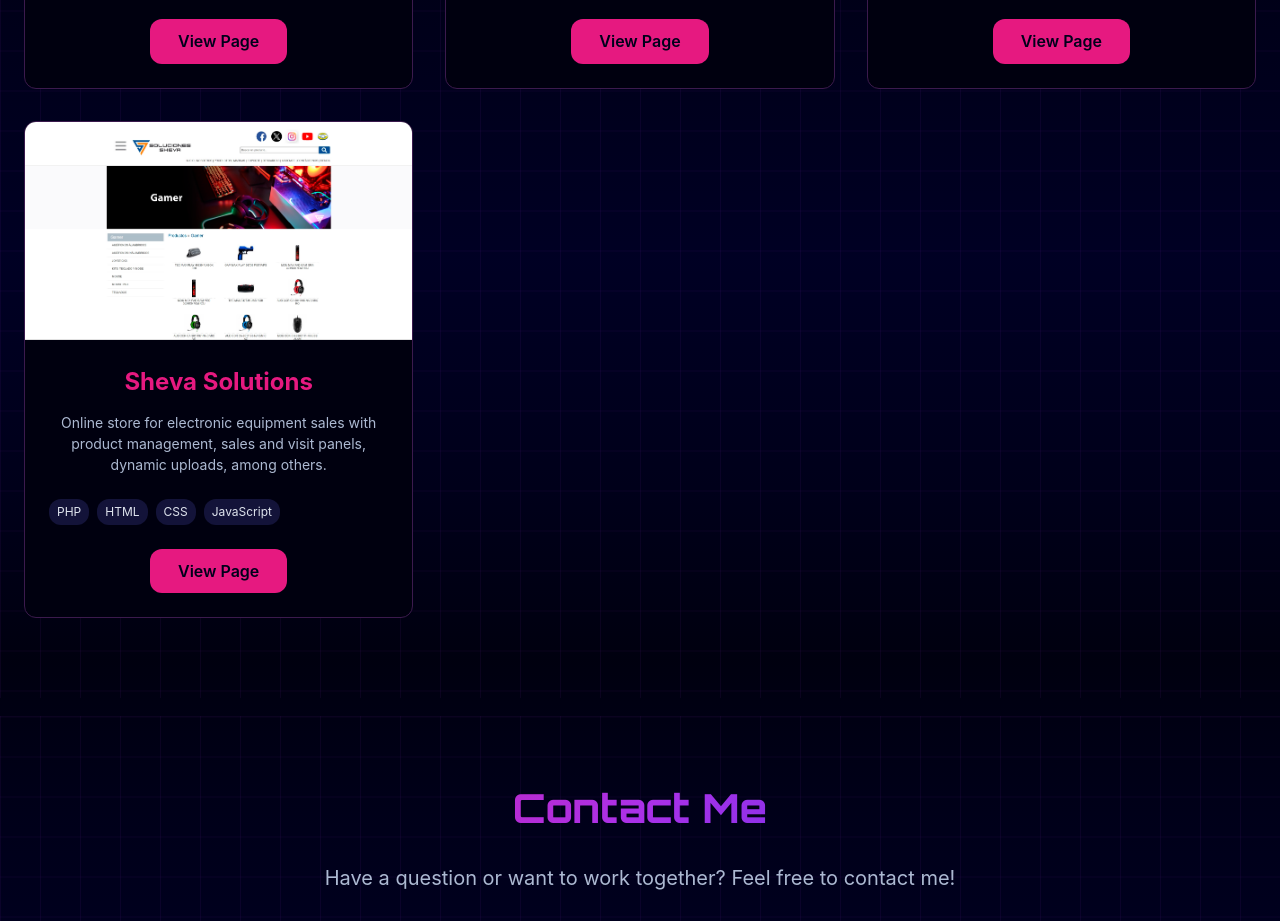
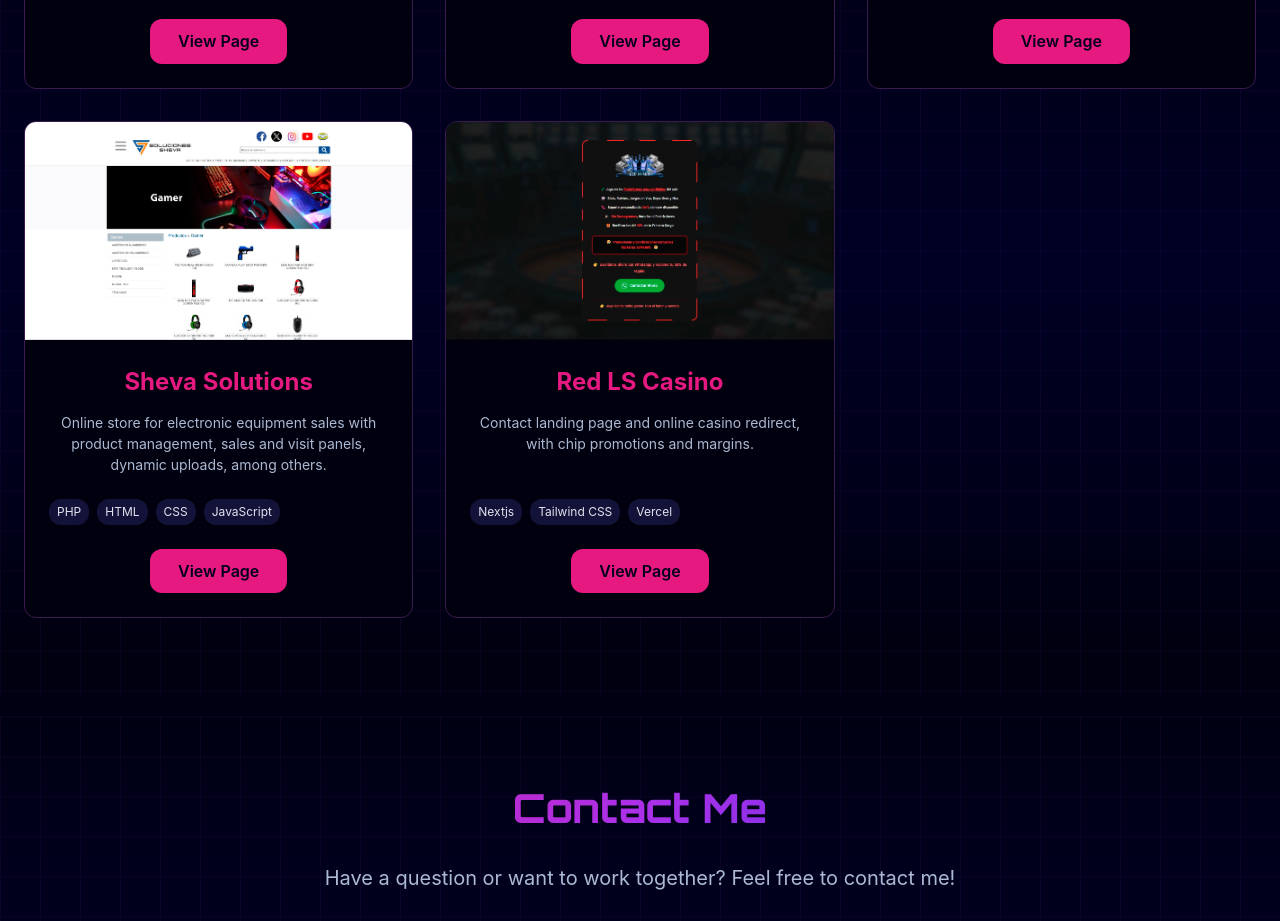
Before and after one commit to Remojs/Portfolio-II, a React (Vite) app: page / in a window 1280 px wide. Shown: the part 8940-9861 px from the top of the page. Built offline with nearby package versions, Linux system fonts and the light colour scheme.

Commit message:
feat: new project

```diff
--- a/src/components/sections/projects/ProjectsSection.jsx
+++ b/src/components/sections/projects/ProjectsSection.jsx
@@ -22,6 +22,7 @@
 import intkImg from '../../../assets/pages/interaktive.webp';
 import mazamitlaImg from '../../../assets/pages/mazamitla-page.webp';
 import jjkapiImg from '../../../assets/pages/jjkapi.webp';
+import redlsImg from '../../../assets/pages/redls.webp';
 
 const ProjectsSection = () => {
   const projects = [
@@ -111,7 +112,7 @@
       description: 'Famous Anime "Jujutsu Kaisen" API with characters, battles, manga volumes, techniques, etc..',
       image: jjkapiImg,
        technologies: ['PHP', 'Laravel', 'Sqlite', 'Nextjs'],
-      liveUrl: 'https://ssheva.com'
+      liveUrl: 'https://www.jujutsukaisenapi.site'
     },
     {
       id: 12,
@@ -200,6 +201,13 @@
       image: shevaImg,
        technologies: ['PHP', 'HTML', 'CSS', 'JavaScript'],
       liveUrl: 'https://ssheva.com'
+    },{
+      id: 23,
+      title: 'Red LS Casino',
+      description: 'Contact landing page and online casino redirect, with chip promotions and margins.',
+      image: redlsImg,
+       technologies: ['Nextjs', 'Tailwind CSS', 'Vercel'],
+      liveUrl: 'https://red-ls-casino.vercel.app'
     }
 
   ];
```
Also changed, not shown: src/assets/pages/redls.webp (added).
